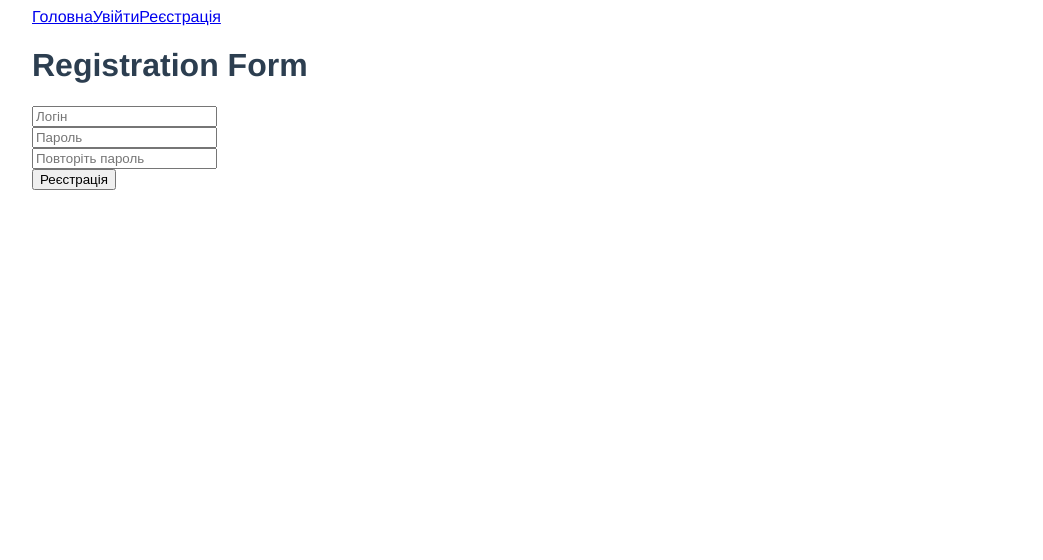
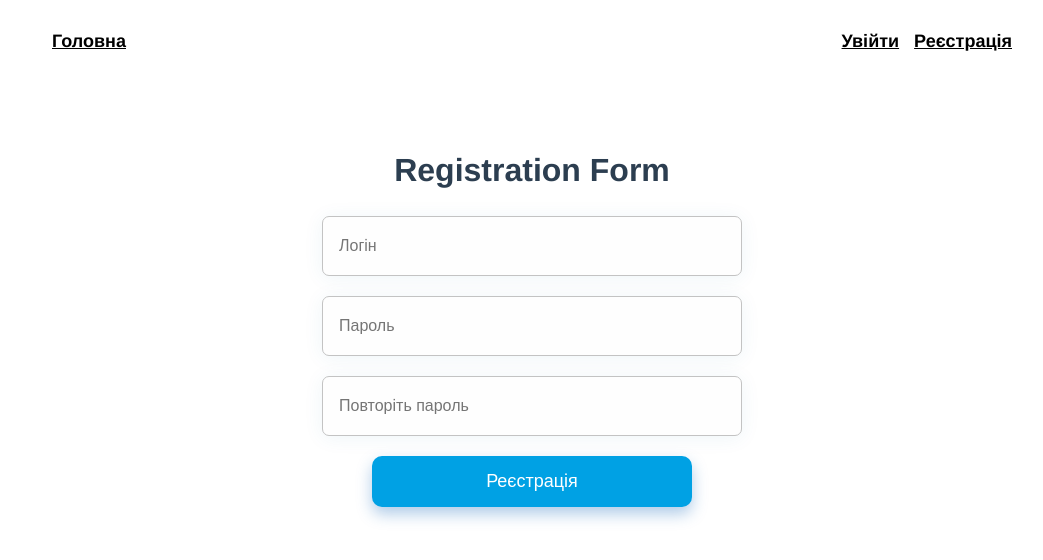
Before and after one commit to vitalifilipchuk/vue2-users, a Vue app: page /registration in a window 1280 px wide. Shown: the top 560 px of the page, without its empty margins (108-1151 px from the left). Built offline with nearby package versions, Linux system fonts and the light colour scheme.

Commit message:
finish basic functionality

```diff
--- a/src/App.vue
+++ b/src/App.vue
@@ -1,7 +1,9 @@
 <template>
   <div id="app">
     <Header @logout-user="logoutUser" :isLoggedIn="isLoggedIn" />
-    <router-view @login-user="loginUser" @register-user="registerUser" @logout-user="logoutUser" :users="users" />
+    <div class="page__content">
+      <router-view @login-user="loginUser" @register-user="registerUser" @logout-user="logoutUser" :users="users" />
+    </div>
   </div>
 </template>
 
@@ -57,6 +59,15 @@ export default {
   color: #2c3e50;
 }
 
+* {
+  box-sizing: border-box;
+  line-height: 1.5;
+}
+
+h1, h2 {
+  text-align: center;
+}
+
 .container {
   max-width: 1000px;
   padding: 0 20px;
@@ -66,4 +77,8 @@ export default {
 input.error {
   border: 1px solid red;
 }
+
+.page__content {
+  padding: 50px 0;
+}
 </style>
--- /dev/null
+++ b/src/components/Button.vue
@@ -0,0 +1,53 @@
+<template>
+    <button
+    class="btn"
+    :class="btnClass"
+    @click="onClick()"
+    >
+    {{text}}
+    </button>
+</template>
+
+<script>
+export default {
+    name: 'Button',
+    props: {
+        text: String,
+        btnClass: String
+    },
+    methods: {
+        onClick() {
+            this.$emit('btn-click')
+        }
+    }
+}
+</script>
+
+<style>
+.btn {
+    display: inline-flex;
+    padding: 12px 16px;
+    border-radius: 10px;
+    background-color: #00a1e4;
+    box-shadow: 0 7px 15px rgba(28,108,189,.35);
+    align-items: center;
+    justify-content: center;
+    border: none;
+    outline: none;
+    color: #fff;
+    font-size: 18px;
+    cursor: pointer;
+}
+
+.btn--block {
+    width: 100%;
+}
+
+.logout-btn {
+    background-color: darkred;
+}
+
+.login-btn {
+    background-color: green;
+}
+</style>
--- a/src/components/Header.vue
+++ b/src/components/Header.vue
@@ -6,24 +6,51 @@
                 <router-link v-if="!isLoggedIn" to="/login">Увійти</router-link>
                 <router-link v-if="!isLoggedIn" to="/registration">Реєстрація</router-link>
                 <router-link v-if="isLoggedIn" to="/account">Особистий кабінет</router-link>
-                <Logout @logout-user="$emit('logout-user')" :isLoggedIn="isLoggedIn" v-if="isLoggedIn" />
+                <Button @btn-click="$emit('logout-user')" :btnClass="'logout-btn'" :text="'Вийти'" :isLoggedIn="isLoggedIn" v-if="isLoggedIn" />
             </div>
         </div>
     </header>
 </template>
 
 <script>
-import Logout from '../components/Logout'
+import Button from '../components/Button'
 
 export default {
     name: 'Header',
     props: ['isLoggedIn'],
     components: {
-        Logout
+        Button
     }
 }
 </script>
 
 <style>
+    .header {
+        padding: 20px 0;
+    }
+    .header__inner {
+        display: flex;
+        align-items: center;
+    }
 
+    .header__inner > :first-child {
+        margin-right: auto;
+    }
+
+    .header__inner > :last-child {
+        margin-right: 0;
+    }
+
+    .header__inner a {
+        display: inline-block;
+        margin-right: 15px;
+        color: #000;
+        font-size: 18px;
+        font-weight: 600;
+        transition: 0.4s;
+    }
+
+    .header__inner a:hover {
+        color: #00a1e4;
+    }
 </style>
--- a/src/components/LoginForm.vue
+++ b/src/components/LoginForm.vue
@@ -21,7 +21,7 @@
             :class="{error: pwdError}"
             />
         </div>
-        <input type="submit" value="Увійти" class="btn btn--block">
+        <input type="submit" value="Увійти" class="btn btn--block login-btn">
 
         <div class="form__errors" v-if="errors.length">
             <ul>
--- a/src/components/Logout.vue
+++ /dev/null
@@ -1,29 +0,0 @@
-<template>
-    <button
-    @click="logout"
-    class="logout-btn btn"
-    >
-    Вийти
-    </button>
-</template>
-
-<script>
-export default {
-    name: 'Logout',
-    data() {
-        return {
-
-        }
-    },
-    methods: {
-        logout() {
-            this.$emit('logout-user')
-            // localStorage.removeItem('currentLoggedUser')
-            // this.$router.push({ name: 'Home' })
-        }
-    }
-}
-</script>
-
-<style>
-</style>
--- /dev/null
+++ b/src/components/RegisterPopup.vue
@@ -0,0 +1,90 @@
+<template>
+    <div @click.self="$emit('close-popup')" class="popup" :class="{ open: popupActive}">
+        <div class="popup__body">
+            <div class="popup__inner">
+                <div class="popup__close" @click="$emit('close-popup')"><svg xmlns="http://www.w3.org/2000/svg" width="13" height="14" viewBox="0 0 13 14" fill="none"><rect y="11.678" width="16" height="2" rx="1" transform="rotate(-45 0 11.678)" fill="#00A1E4"></rect><rect x="1.414" width="16" height="2" rx="1" transform="rotate(45 1.414 0)" fill="#00A1E4"></rect></svg></div>
+                <div class="popup__content">
+                    <h2>Register User</h2>
+                    <RegistrationForm @register-user="emitUser" />
+                </div>
+            </div>
+        </div>
+    </div>
+</template>
+
+<script>
+import RegistrationForm from '../components/RegistrationForm'
+
+export default {
+    name: 'RegisterPopup',
+    props: {
+        popupActive: Boolean
+    },
+    components: {
+        RegistrationForm
+    },
+    methods: {
+        emitUser(user) {
+        this.$emit('register-user', user)
+        }
+    }
+}
+</script>
+
+<style>
+.popup {
+    position: fixed;
+    left: 0;
+    top: 0;
+    width: 100%;
+    height: 100%;
+    background-color: rgba(0,0,0,.7);
+    transition: .3s all;
+    z-index: -1;
+    visibility: hidden;
+    opacity: 0;
+    overflow-y: auto;
+}
+
+.popup.open {
+    z-index: 350;
+    opacity: 1;
+    visibility: visible;
+}
+
+.popup__body {
+    margin-left: auto;
+    margin-right: auto;
+    margin-top: 80px;
+    display: flex;
+    justify-content: center;
+    align-items: center;
+    max-width: 540px;
+}
+
+.popup__inner {
+    width: 100%;
+    box-sizing: border-box;
+    position: relative;
+}
+
+.popup__content {
+    padding: 54px 20px 32px;
+    border-radius: 10px;
+    background-color: #fff;
+}
+
+.popup__close {
+    position: absolute;
+    right: 0px;
+    top: 0px;
+    cursor: pointer;
+    display: flex;
+    align-items: center;
+    justify-content: center;
+    width: 32px;
+    height: 32px;
+    transition: .3s all;
+    z-index: 3;
+}
+</style>
--- a/src/components/RegistrationForm.vue
+++ b/src/components/RegistrationForm.vue
@@ -112,4 +112,33 @@ export default {
 </script>
 
 <style>
+.form {
+    display: flex;
+    flex-direction: column;
+    align-items: center;
+}
+.form__row {
+    max-width: 420px;
+    width: 100%;
+    margin-bottom: 20px;
+}
+.form__row input {
+    width: 100%;
+    background: #fefefe;
+    line-height: 24px;
+    font-size: 16px;
+    border-radius: 7px;
+    padding: 18px 23px 18px 16px;
+    height: 60px;
+    border: 1px solid #c3c3c3;
+    box-shadow: 0 2px 20px rgba(0,114,162,.07);
+}
+
+.form__errors {
+    color: red;
+}
+
+.form .btn {
+    max-width: 320px;
+}
 </style>
--- a/src/views/Home.vue
+++ b/src/views/Home.vue
@@ -1,5 +1,6 @@
 <template>
   <div class="home">
+    <div class="container">
       <div v-if="users.length > 0">
         <div :key="user.name" v-for="user in users">
           {{ user.name }}
@@ -7,21 +8,44 @@
       </div>
       <div v-if="users.length === 0">
         <div>
-        test
+          <Button @btn-click="showPopup" :btnClass="'login-btn'" :text="'Зареєструватися'" />
+        </div>
+        <RegisterPopup @close-popup="closePopup" @register-user="emitUser" :popupActive="popupActive" />
       </div>
     </div>
+
   </div>
 </template>
 
 <script>
 // @ is an alias to /src
+import Button from '../components/Button'
+import RegisterPopup from '../components/RegisterPopup'
 
 export default {
   name: 'Home',
-  components: {
+  data() {
+    return {
+      popupActive: false
+    }
   },
   props: {
     users: Array
+  },
+  components: {
+    Button,
+    RegisterPopup
+  },
+  methods: {
+    showPopup() {
+      this.popupActive = true
+    },
+    closePopup() {
+      this.popupActive = false
+    },
+    emitUser(user) {
+      this.$emit('register-user', user)
+    }
   }
 }
 </script>
--- a/src/views/MyAccount.vue
+++ b/src/views/MyAccount.vue
@@ -12,6 +12,9 @@
 
 export default {
   name: 'Account',
+  props: {
+    isLoggedIn: Boolean
+  },
   components: {
   }
 }
```
Lines whose indentation alone changed are shown as unchanged.
